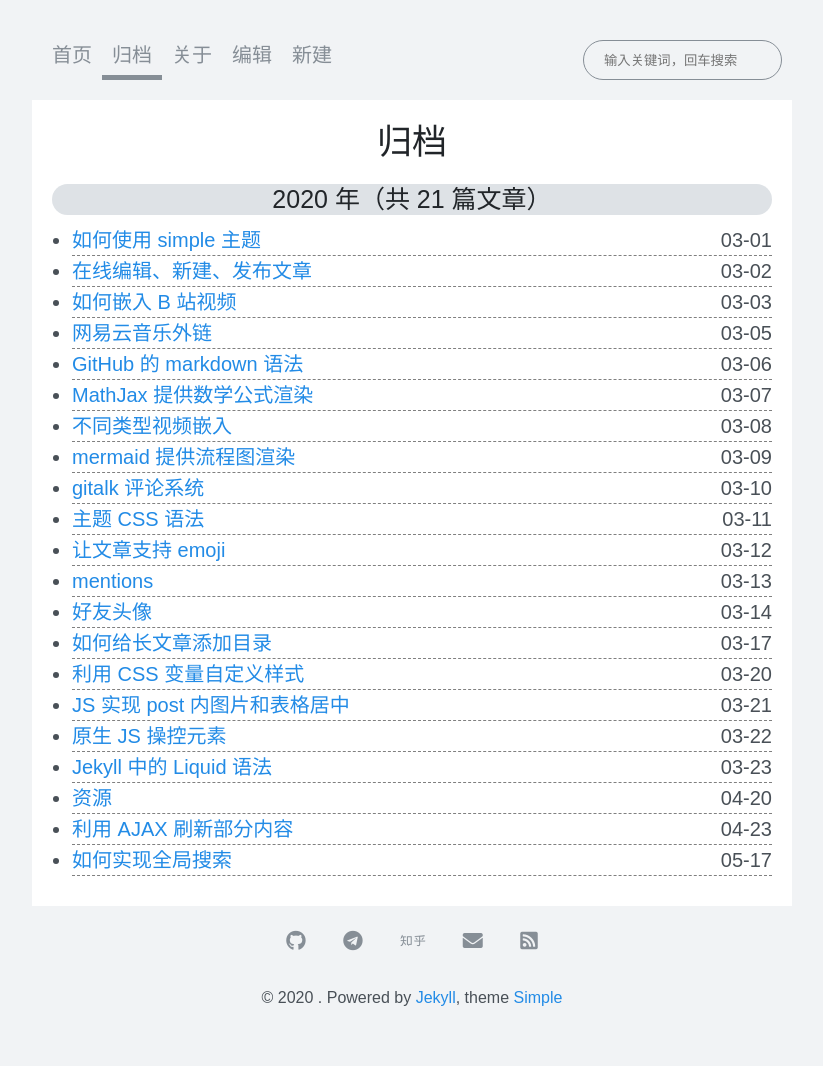
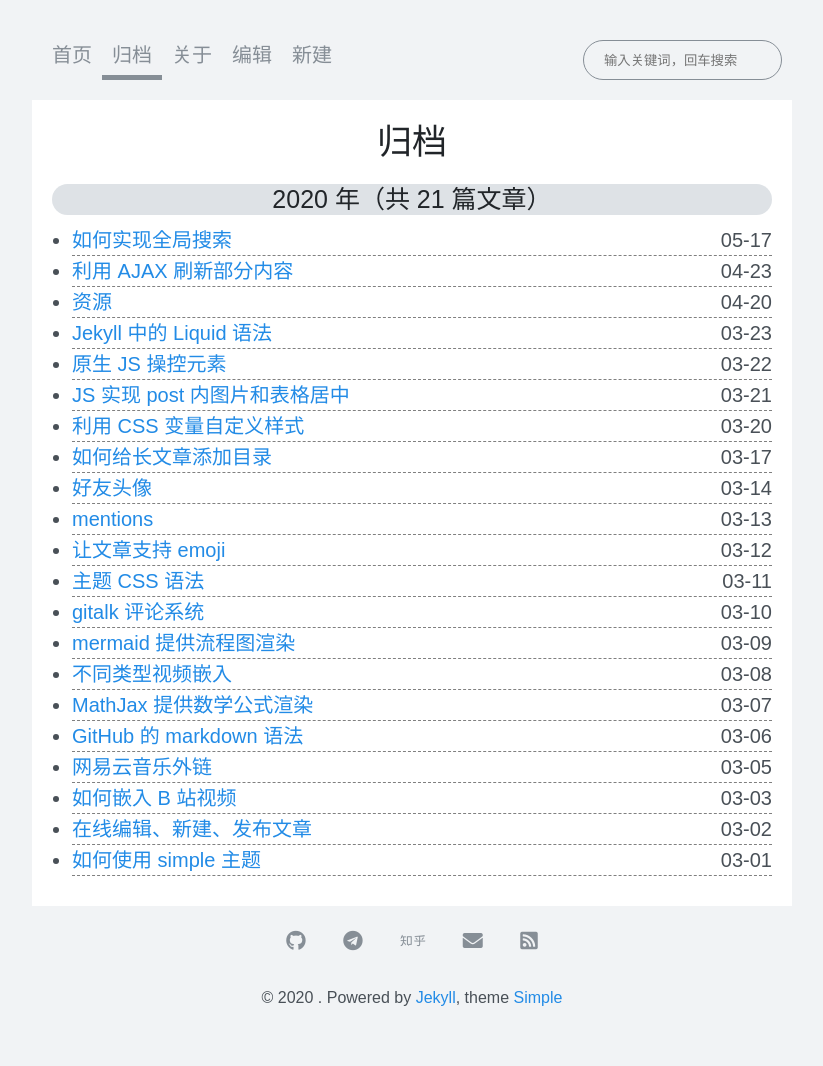
Before and after one commit to whenfung/simple, a Jekyll site: the page built from archives.html, in a window 1280 px wide. Shown: the whole page, without its empty margins (228-1051 px from the left). Built offline with Jekyll 4.4.1, drawn with Linux system fonts in a browser that asks for light colours; nearby versions of some CDN libraries; comment, search, counter and statistics services are not loaded.

Commit message:
按时间从新到旧排序

```diff
--- a/archives.html
+++ b/archives.html
@@ -8,7 +8,7 @@ title: 归档
 
 <h3 class="archives-title">{{ group.name }} 年（共 {{ group.items | size }} 篇文章）</h3>
   <ul class="archives">
-    {% for post in group.items reversed %}
+    {% for post in group.items %}
       <li class="archive-item">
         <div class="archive-date">{{ post.date | date: "%m-%d" }}</div>
         <a href="{{ post.url | relative_url }}">{{ post.title }}</a>
```
